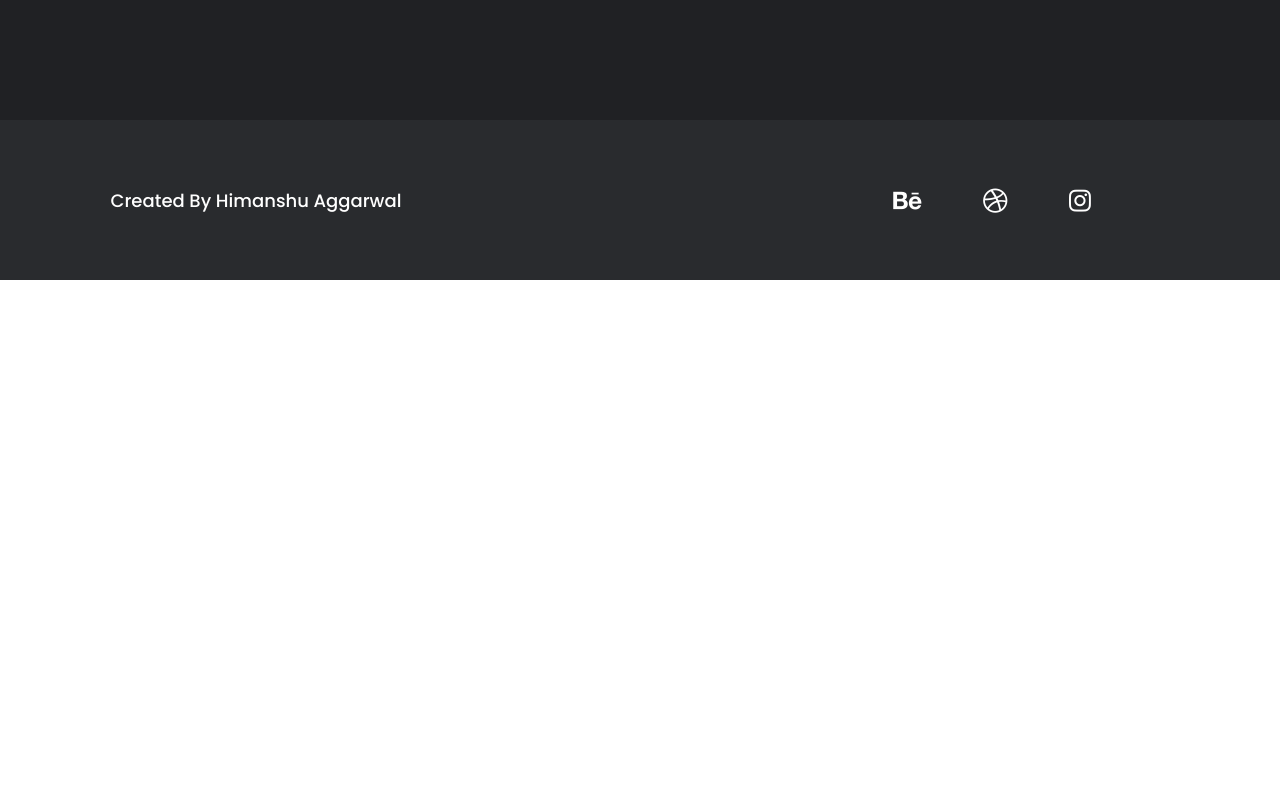
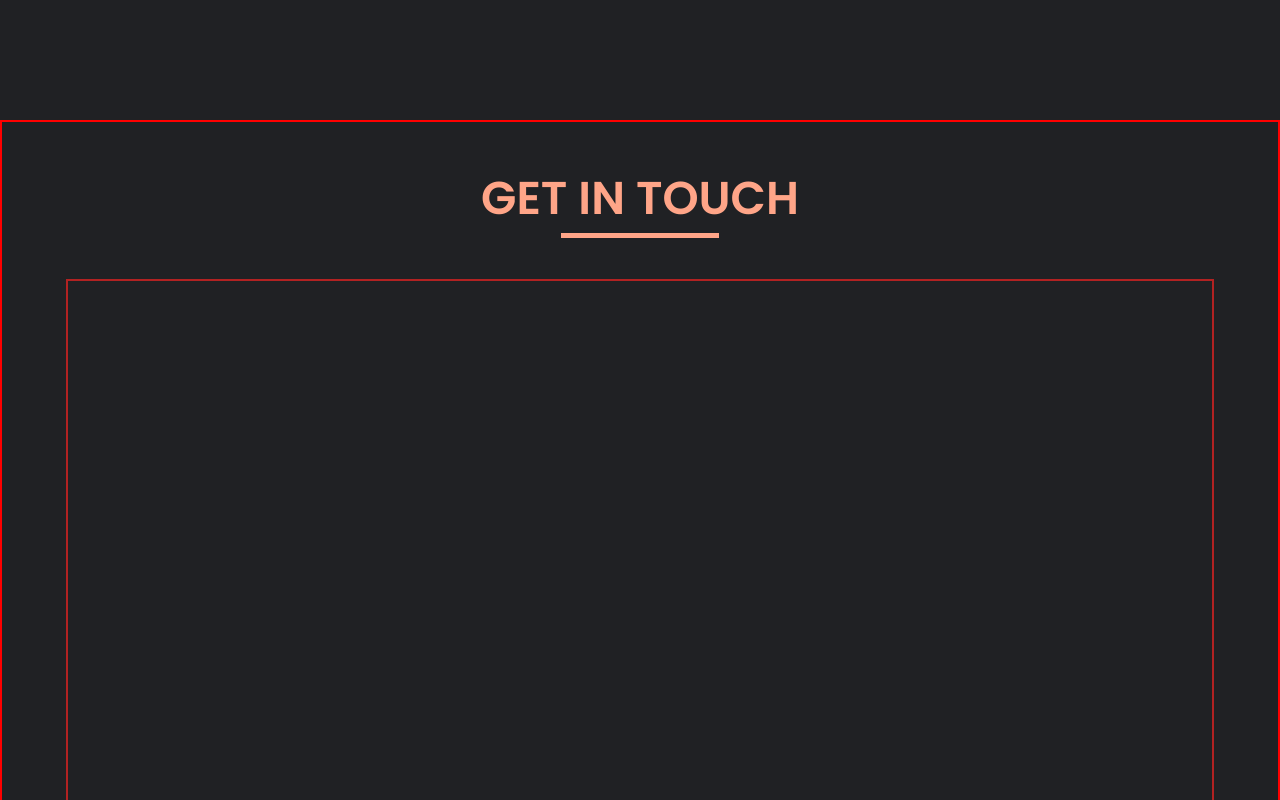
Before and after one commit to HimanshuAggarwal1404/2022B5A30848, a React (Vite) app: page / in a window 1280 px wide. Shown: the part 4000-4800 px from the top of the page. Before the commit the page ends 4280 px from the top, so only its background shows below. Built offline with nearby package versions, Linux system fonts and the light colour scheme.

Commit message:
added form section

```diff
--- a/src/Pages/Home.jsx
+++ b/src/Pages/Home.jsx
@@ -502,10 +502,23 @@ aliqua. Ut enim ad minim veniam."
               </div>
             </div>
             <div className={styles.arrows}>
-              {" "}
               <img src={rightarrow} alt="" onClick={moveRight} />
             </div>
           </div>
+        </motion.div>
+        <motion.div
+        initial={{ x: 1000 }}
+        whileInView={{ x: 0 }}
+        viewport={{ once: true }}
+        transition={{ duration: 0.4 }}
+        className={styles.contactSection}
+        >
+          <div className={styles.contactTitle}>
+            <div className={styles.contactTitleText}>GET IN TOUCH</div>
+            <div className={styles.contactTitleUnderline}></div>
+          </div>
+          <div className={styles.contactform}></div>
+
         </motion.div>
         <Footer />
       </div>
--- a/src/Styles/Home.module.scss
+++ b/src/Styles/Home.module.scss
@@ -2,6 +2,47 @@
     background-color: #202124;
     width: 100vw;
     min-height: 100vh;
+    .contactSection{
+        display: flex;
+        flex-direction: column;
+        height: 100vh;
+        width: 100vw;
+        justify-content: space-evenly;
+        align-items: center;
+        border: 2px solid red;
+        .contactTitle{
+            color: #FFA588;
+            font-family: "Poppins";
+            font-size: 46px;
+            font-style: normal;
+            font-weight: 600;
+            line-height: normal;
+            display: flex;
+            flex-direction: column;
+            align-items: center;
+            .contactTitleText {
+                width: 100%;
+                display: flex;
+                justify-content: center;
+                align-items: center;
+            }
+
+            .contactTitleUnderline {
+                height: 5px;
+                width: 50%;
+                background-color: #FFA588;
+            }
+        }
+        .contactform{
+            height: 75%;
+            width: 90%;
+            display: flex;
+            flex-direction: row;
+            justify-content: space-evenly;
+            align-items: center;
+            border:  2px solid firebrick;
+        }
+    }
 
     .clientsSection {
         height: 100vh;
```
